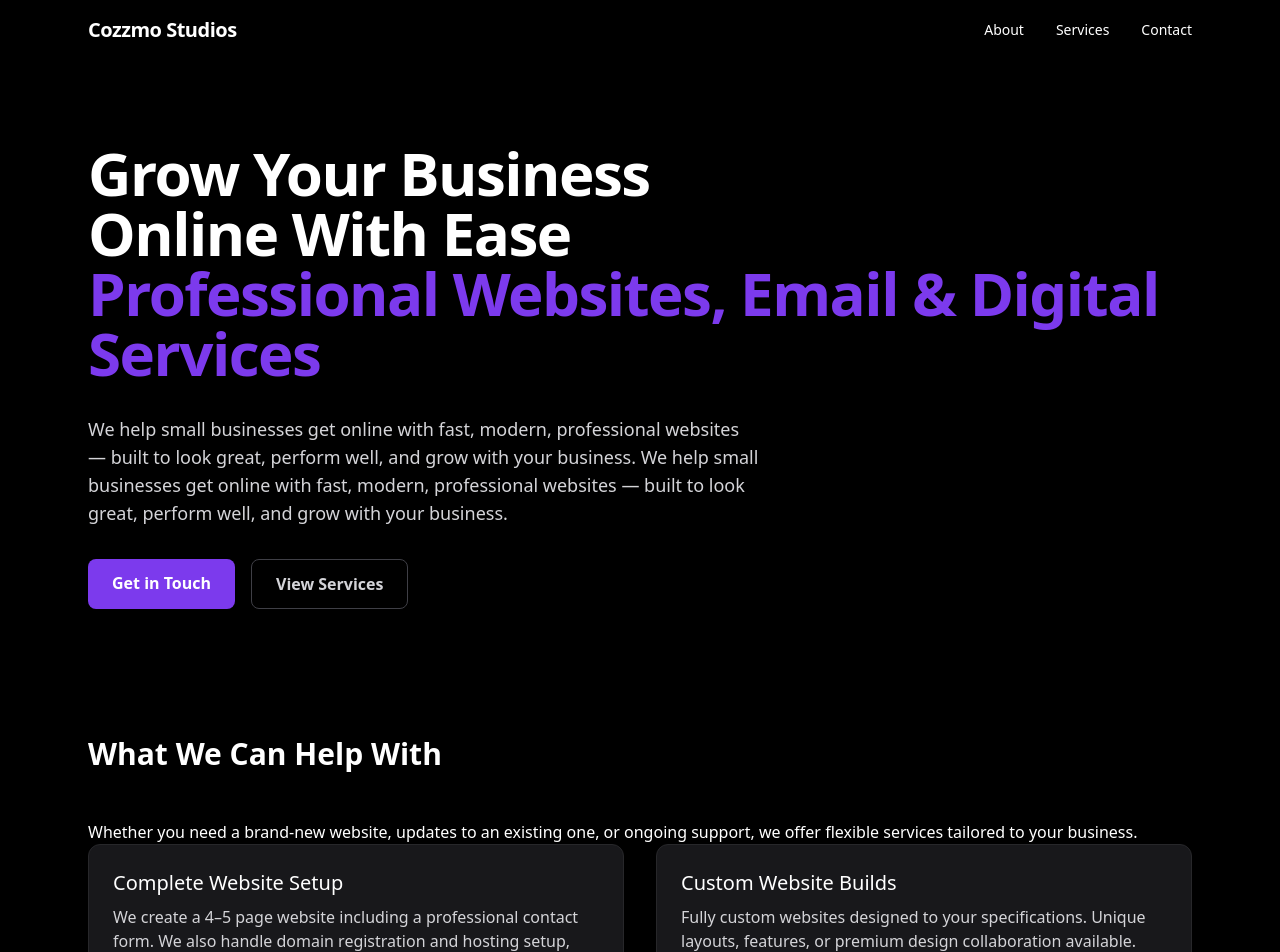
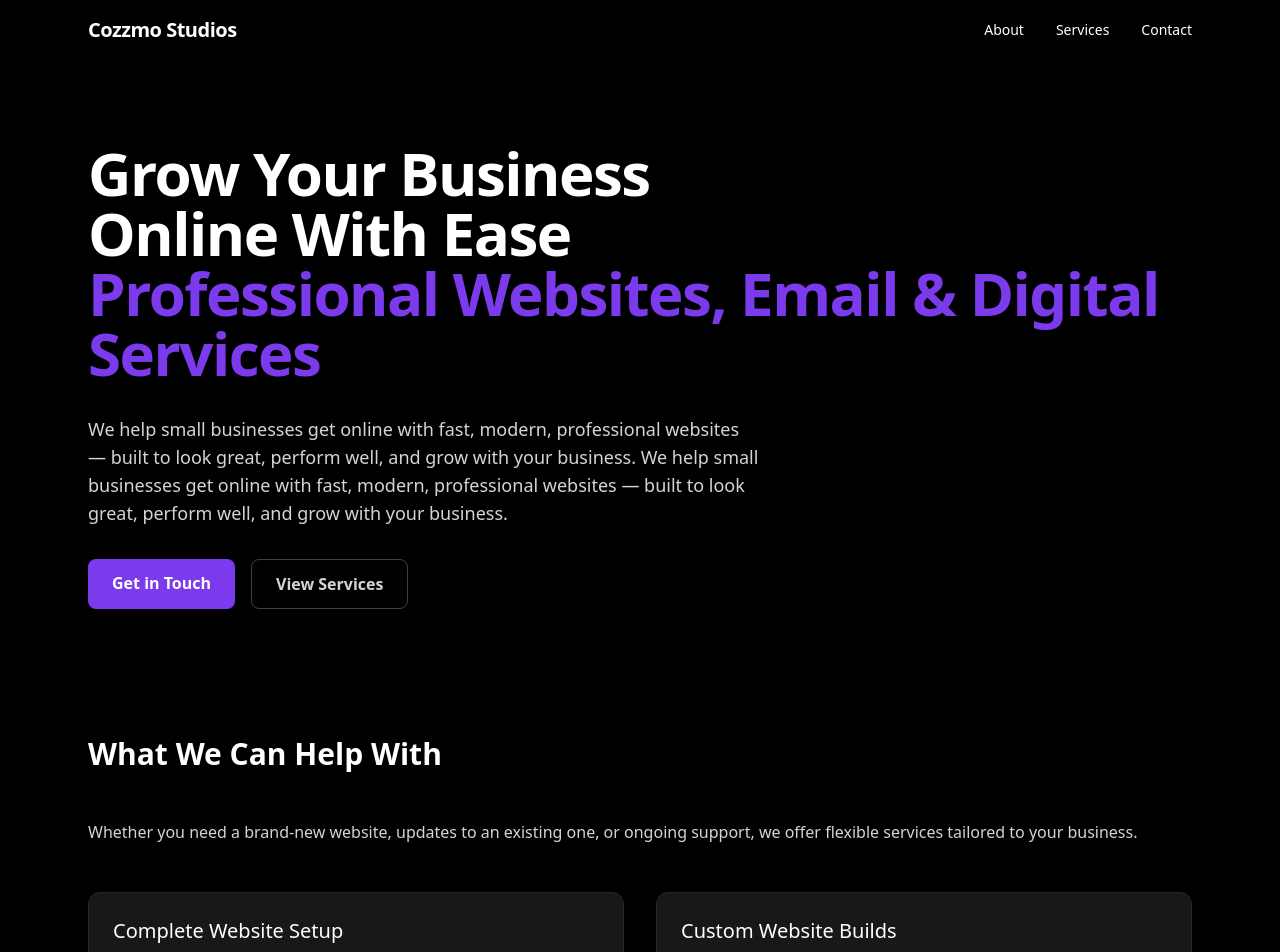
Before and after one commit to coreychamberlain/cozzmo-studios, a Next.js app: page / in a window 1280 px wide. Shown: the top 952 px of the page. Built offline with nearby package versions, Linux system fonts and the light colour scheme.

Commit message:
p padding

```diff
--- a/components/home/ClientServices.tsx
+++ b/components/home/ClientServices.tsx
@@ -41,7 +41,7 @@ export default function ClientServices() {
           transition={{ duration: 0.6 }}
         >
           <h2 className="text-3xl font-semibold text-white mb-12">What We Can Help With</h2>
-          <p>Whether you need a brand-new website, updates to an existing one, or ongoing support, we offer flexible services tailored to your business.</p>
+          <p  className="text-zinc-300 mb-12">Whether you need a brand-new website, updates to an existing one, or ongoing support, we offer flexible services tailored to your business.</p>
           <div className="grid md:grid-cols-2 gap-8">
             {services.map((service, i) => (
               <motion.div
```
